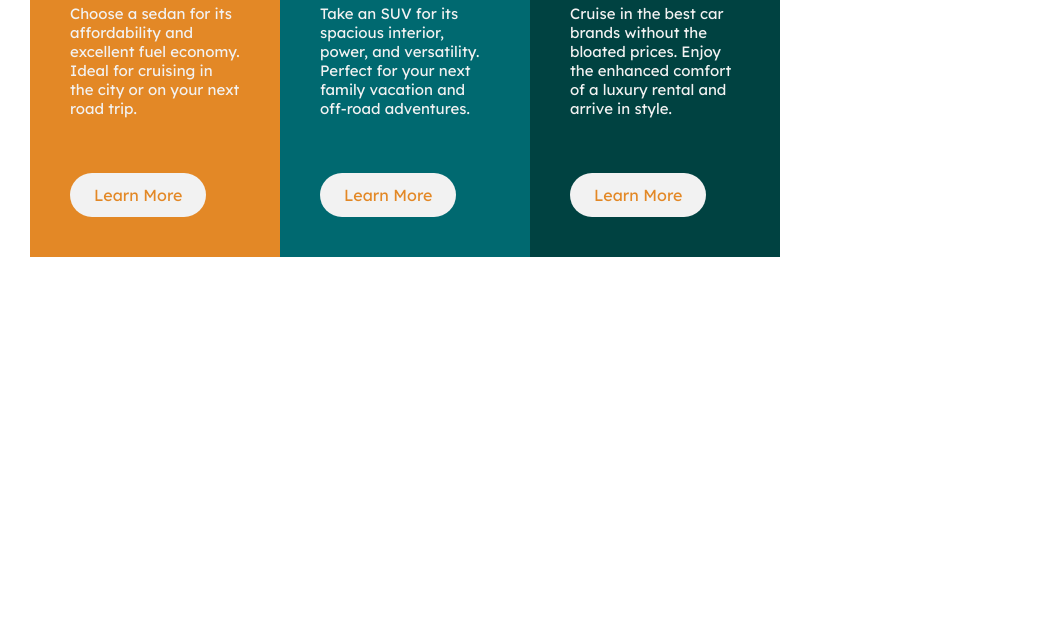
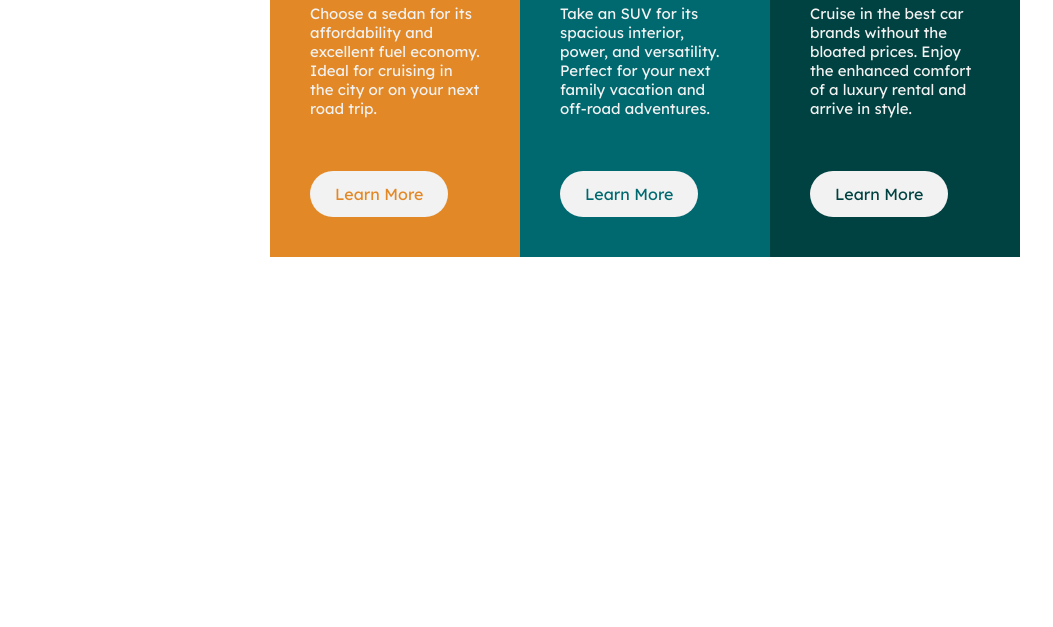
Before and after one commit to Code-Beaker/preview-card-component-code, a plain HTML site: page index.html in a window 1280 px wide. Shown: the part 173-800 px from the top of the page, without its empty margins (0-1053 px from the left). Drawn offline with Linux system fonts and the light colour scheme.

Commit message:
Project Complete

```diff
--- a/index.html
+++ b/index.html
@@ -16,7 +16,7 @@
             Choose a sedan for its affordability and excellent fuel economy.
             Ideal for cruising in the city or on your next road trip.
           </p>
-          <a href="#" class="button">Learn More</a>
+          <a href="#" class="button button-sedans">Learn More</a>
         </div>
         <div class="item">
           <img src="./img/icon-suvs.svg" alt="Sedan" />
@@ -25,7 +25,7 @@
             Take an SUV for its spacious interior, power, and versatility.
             Perfect for your next family vacation and off-road adventures.
           </p>
-          <a href="#" class="button">Learn More</a>
+          <a href="#" class="button button-suvs">Learn More</a>
         </div>
         <div class="item">
           <img src="./img/icon-luxury.svg" alt="Sedan" />
@@ -34,7 +34,7 @@
             Cruise in the best car brands without the bloated prices. Enjoy the
             enhanced comfort of a luxury rental and arrive in style.
           </p>
-          <a href="#" class="button">Learn More</a>
+          <a href="#" class="button button-luxury">Learn More</a>
         </div>
       </div>
     </div>
--- a/style.css
+++ b/style.css
@@ -32,11 +32,18 @@ a {
   font-family: var(--font-body);
 }
 
+.container {
+  position: relative;
+}
+
 .wrapper {
   display: flex;
   flex-direction: row;
   max-width: 800px;
   padding: 30px;
+  inset: 0;
+  margin: auto;
+  transition: 200ms ease;
 }
 
 .item {
@@ -71,8 +78,33 @@ a {
   position: absolute;
   bottom: 10%;
   text-decoration: none;
-  color: var(--bright-orange);
+  /* color: var(--bright-orange); */
   background: var(--light-gray);
   border-radius: 30px;
   padding: 12px 24px;
+  border: 1px solid transparent;
+  transition: 200ms ease-out;
 }
+
+.button-sedans {
+  color: var(--bright-orange);
+}
+.button-suvs {
+  color: var(--dark-cyan);
+}
+.button-luxury {
+  color: var(--darker-cyan);
+}
+
+.button:hover {
+  color: var(--trans-white);
+  border: 1px solid var(--trans-white);
+  background: transparent;
+}
+
+@media (max-width: 875px) {
+  .wrapper {
+    flex-direction: column;
+    max-width: 400px;
+  }
+}
```
